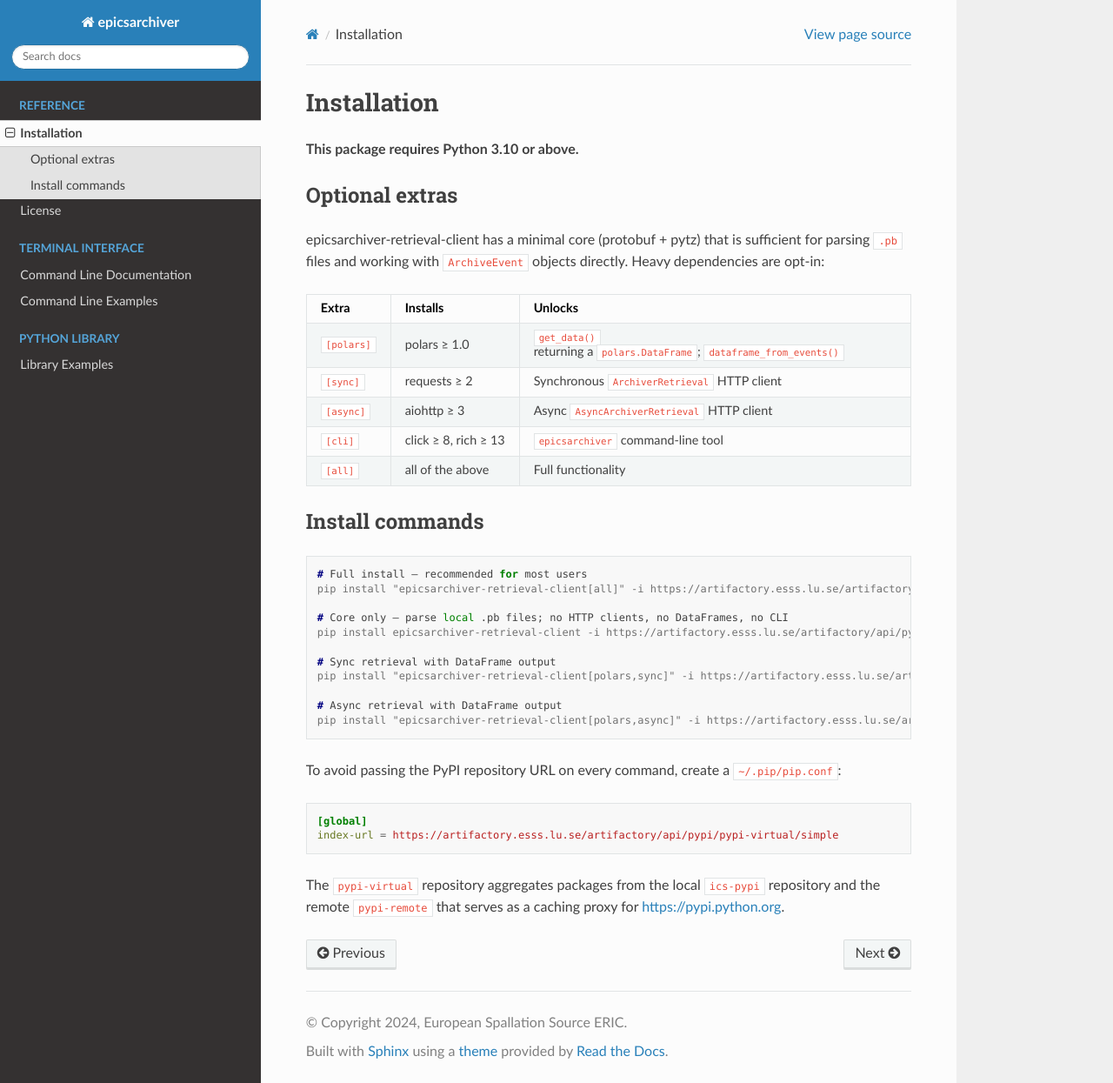
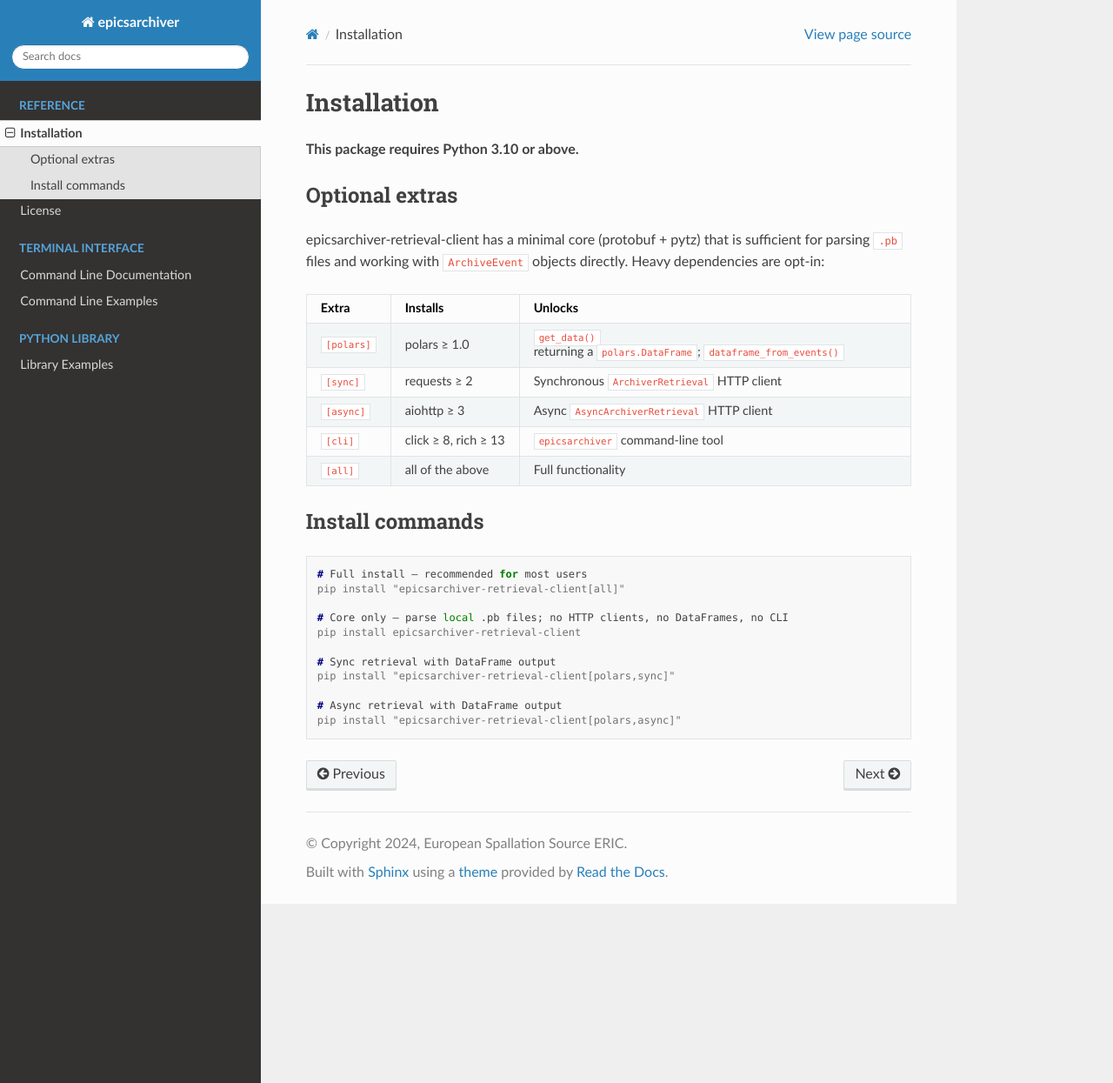
Before and after one commit to archiver-appliance/epicsarchiver-retrieval-client, a Sphinx documentation site: the page built from docs/source/installation.md, in a window 1280 px wide and 1245 px high. Shown: the whole window at 87% size. Built offline with Sphinx 7.4.7 and the Read the Docs theme 3.1.0, drawn with Linux system fonts in a browser that asks for light colours.

Commit message:
Remove mention of ess artifactory

````diff
--- a/docs/source/installation.md
+++ b/docs/source/installation.md
@@ -20,24 +20,14 @@
 
 ```console
 # Full install — recommended for most users
-pip install "epicsarchiver-retrieval-client[all]" -i https://artifactory.esss.lu.se/artifactory/api/pypi/pypi-virtual/simple
+pip install "epicsarchiver-retrieval-client[all]"
 
 # Core only — parse local .pb files; no HTTP clients, no DataFrames, no CLI
-pip install epicsarchiver-retrieval-client -i https://artifactory.esss.lu.se/artifactory/api/pypi/pypi-virtual/simple
+pip install epicsarchiver-retrieval-client
 
 # Sync retrieval with DataFrame output
-pip install "epicsarchiver-retrieval-client[polars,sync]" -i https://artifactory.esss.lu.se/artifactory/api/pypi/pypi-virtual/simple
+pip install "epicsarchiver-retrieval-client[polars,sync]"
 
 # Async retrieval with DataFrame output
-pip install "epicsarchiver-retrieval-client[polars,async]" -i https://artifactory.esss.lu.se/artifactory/api/pypi/pypi-virtual/simple
+pip install "epicsarchiver-retrieval-client[polars,async]"
 ```
-
-To avoid passing the PyPI repository URL on every command, create a `~/.pip/pip.conf`:
-
-```ini
-[global]
-index-url = https://artifactory.esss.lu.se/artifactory/api/pypi/pypi-virtual/simple
-```
-
-The `pypi-virtual` repository aggregates packages from the local `ics-pypi` repository and the remote
-`pypi-remote` that serves as a caching proxy for <https://pypi.python.org>.
````
Also changed, not shown: README.md (+1 -1 lines).
